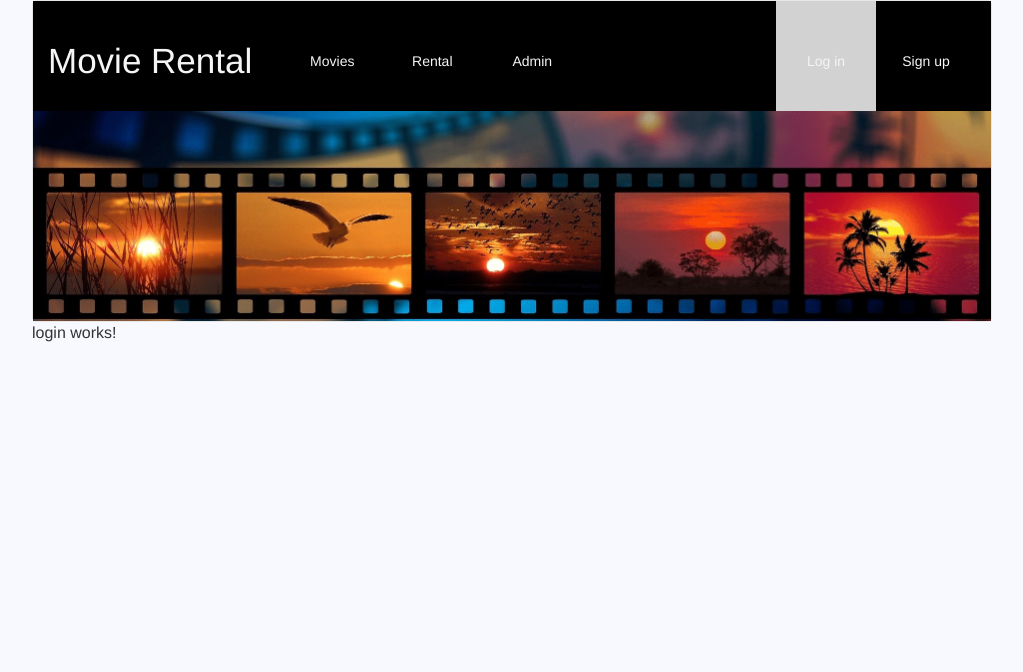
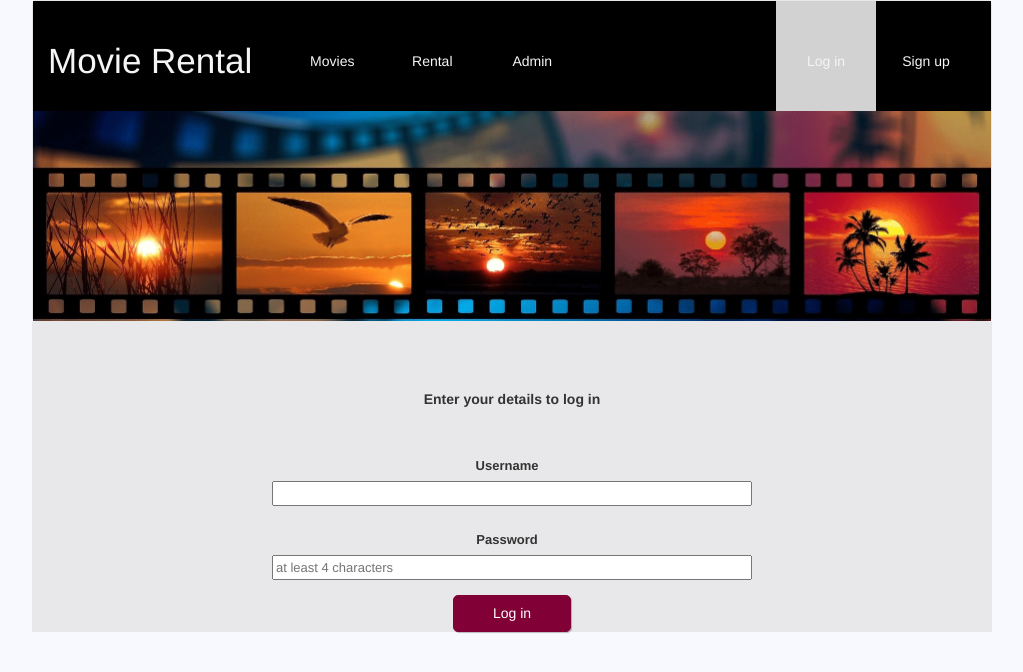
Before and after one commit to kvalge/movies-angular, an Angular app: page /login in a window 1280 px wide. Shown: the top 672 px of the page, without its empty margins (128-1151 px from the left). Built offline with nearby package versions, Linux system fonts and the light colour scheme.

Commit message:
Added login design.

```diff
--- a/src/app/pages/authentication/login/login.component.html
+++ b/src/app/pages/authentication/login/login.component.html
@@ -1 +1,27 @@
-<p>login works!</p>
+<div class="container">
+  <div class="row">
+    <div class="alert alert-danger" *ngIf="error">
+      <p>{{error}}</p>
+      <br>
+      <button (click)="closeError()">OK</button>
+    </div>
+    <h5>Enter your details to log in</h5>
+    <form [formGroup]="userForm" (ngSubmit)="onLogin()">
+      <div class="form-group">
+        <label for="username">Username</label>
+        <input type="text" id="username" formControlName="username">
+      </div>
+      <div class="form-group">
+        <label for="password">Password</label>
+        <input type="password" id="password" placeholder="at least 4 characters" formControlName="password"
+               minlength="4">
+      </div>
+      <span class="alert" *ngIf="userForm.invalid && userForm.touched">
+         Insert all details!
+       </span>
+      <div>
+        <button type="submit">Log in</button>
+      </div>
+    </form>
+  </div>
+</div>
--- a/src/app/pages/authentication/login/login.component.ts
+++ b/src/app/pages/authentication/login/login.component.ts
@@ -1,4 +1,7 @@
-import { Component, OnInit } from '@angular/core';
+import {Component, OnInit} from '@angular/core';
+import {FormControl, FormGroup, Validators} from "@angular/forms";
+import {AuthService} from "../../../services/auth.service";
+import {Router} from "@angular/router";
 
 @Component({
   selector: 'app-login',
@@ -7,9 +10,32 @@ import { Component, OnInit } from '@angular/core';
 })
 export class LoginComponent implements OnInit {
 
-  constructor() { }
+  userForm: FormGroup;
+  error: string = null;
+
+  constructor(private authService: AuthService, private router: Router) {
+  }
 
   ngOnInit(): void {
+    this.userForm = new FormGroup({
+      username: new FormControl(null, Validators.required),
+      password: new FormControl(null, Validators.required),
+    });
   }
 
+  onLogin() {
+    this.authService.login(this.userForm.value)
+      .subscribe({
+        next: (data) => console.log('data', data),
+        error: (err) => {
+          this.error = err.message;
+        },
+        complete: () => this.router.navigate(['movies'])
+      });
+    this.userForm.reset();
+  }
+
+  closeError() {
+    this.error = null;
+  }
 }
--- a/src/app/pages/authentication/signup/signup.component.html
+++ b/src/app/pages/authentication/signup/signup.component.html
@@ -2,6 +2,7 @@
   <div class=row>
     <div class="alert alert-danger" *ngIf="error">
       <p>{{error}}</p>
+      <br>
       <button (click)="closeError()">OK</button>
     </div>
     <h5>Enter your details to register as a user</h5>
--- a/src/app/services/auth.service.ts
+++ b/src/app/services/auth.service.ts
@@ -1,6 +1,7 @@
 import {HttpClient} from "@angular/common/http";
 import {UserModel} from "../pages/authentication/user.model";
 import {Injectable} from "@angular/core";
+import {LoginModel} from "../pages/authentication/login/login.model";
 
 @Injectable({providedIn: 'root'})
 export class AuthService {
@@ -11,4 +12,8 @@ export class AuthService {
   register(userModel: UserModel) {
     return this.http.post('http://localhost:8080/register', userModel)
   }
+
+  login(loginModel: LoginModel) {
+    return this.http.post('http://localhost:8080/login', loginModel)
+  }
 }
--- a/src/styles.css
+++ b/src/styles.css
@@ -15,7 +15,7 @@ body {
 .container {
   padding-top: 40px;
   text-align: center;
-  background-color: #f3f3f3;
+  background-color: #e8e8ea;
   width: 100%;
 }
 
```
Also changed, not shown: src/app/pages/authentication/login/login.model.ts (added, +10 -0 lines).
